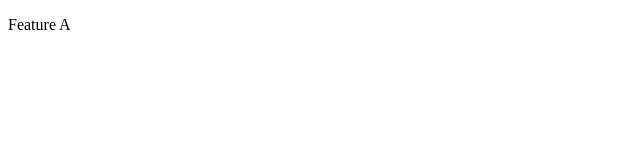
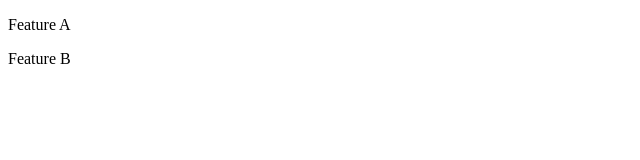
Before and after one commit to xaviermvives/first_repo, a plain HTML site: page index.html in a window 1280 px wide. Shown: the full height of the page, 0-640 px from the left. Drawn offline with Linux system fonts and the light colour scheme.

Commit message:
added feature B

```diff
--- a/index.html
+++ b/index.html
@@ -10,6 +10,7 @@
 
 <body>
     <p>Feature A</p>
+    <p>Feature B</p>
 </body>
 
 </html>
```
